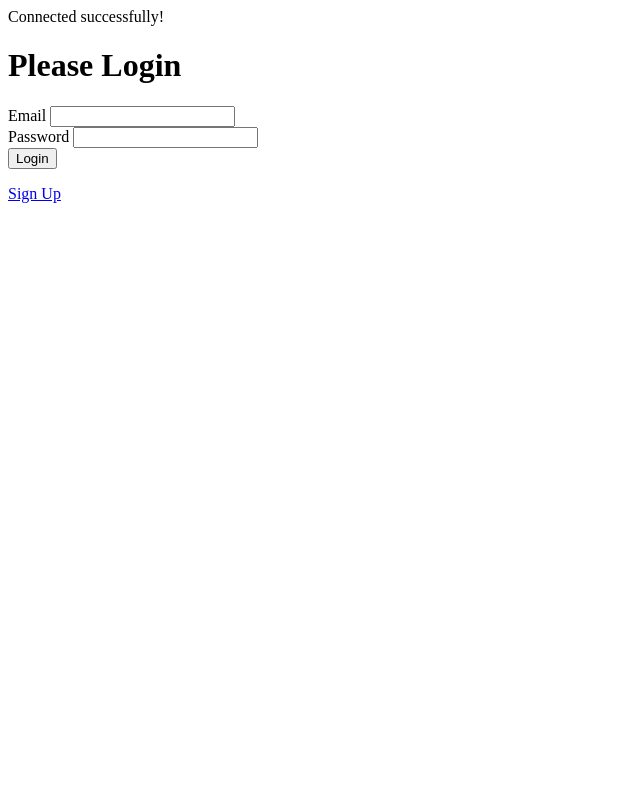
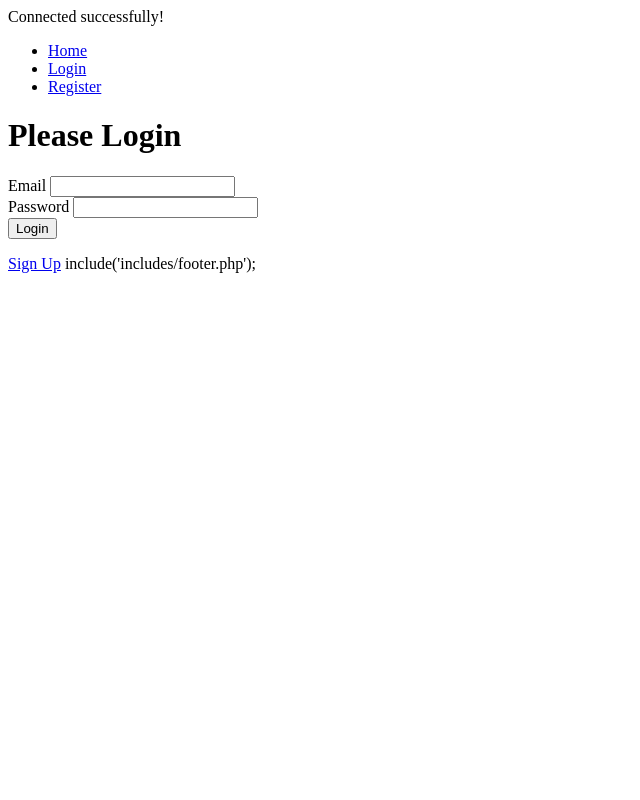
Before and after one commit to Lyletimotheus/PHP-Blog-System, a PHP site: page /GITHUB/login.php in a window 1280 px wide. Shown: the whole page, without its empty margins (0-640 px from the left). Run offline with PHP 8.4, Linux system fonts and the light colour scheme.

Commit message:
Setting up directory

```diff
--- /dev/null
+++ b/includes/footer.php
@@ -0,0 +1,6 @@
+<footer>
+    <h1>Bloggly</h1>
+    <p><a href="mailto:hege@example.com">hege@example.com</a></p>
+</footer>
+</body>
+</html>
--- /dev/null
+++ b/includes/header.php
@@ -0,0 +1,22 @@
+<?php
+include('config/config.php');
+include('config/db.php');
+?>
+<!DOCTYPE html>
+<html lang="en">
+<head>
+    <meta charset="UTF-8">
+    <meta name="viewport" content="width=device-width, initial-scale=1.0">
+    <title>Document</title>
+    <link rel="stylesheet" href="../css/style.css">
+</head>
+<body>
+    <header>
+            <nav>
+                <ul>
+                    <li><a href="index.php">Home</a></li>
+                    <li><a href="login.php">Login</a></li>
+                    <li><a href="register.php">Register</a></li>
+                </ul>
+            </nav>
+    </header>
--- a/login.php
+++ b/login.php
@@ -1,8 +1,6 @@
 <?php
-include('config/config.php');
-include('config/db.php');
+include('includes/header.php');
 ?>
-
 <!DOCTYPE html>
 <html lang="en">
 <head>
@@ -24,5 +22,5 @@ include('config/db.php');
         </form>
     </div>
     <a href="register.php">Sign Up</a>
-</body>
-</html>
+
+include('includes/footer.php');
--- a/loginprocess.php
+++ b/loginprocess.php
@@ -1,2 +1,7 @@
 <?php
+
+
+
+
+// Redirect the user to their profile once they've logged in successfully
 header('Location:profile.php');
--- a/profile.php
+++ b/profile.php
@@ -0,0 +1,2 @@
+<?php
+echo "Welcome to your profile!";
```
Also changed, not shown: index.php (added, +20 -0 lines), css/style.css (added).
